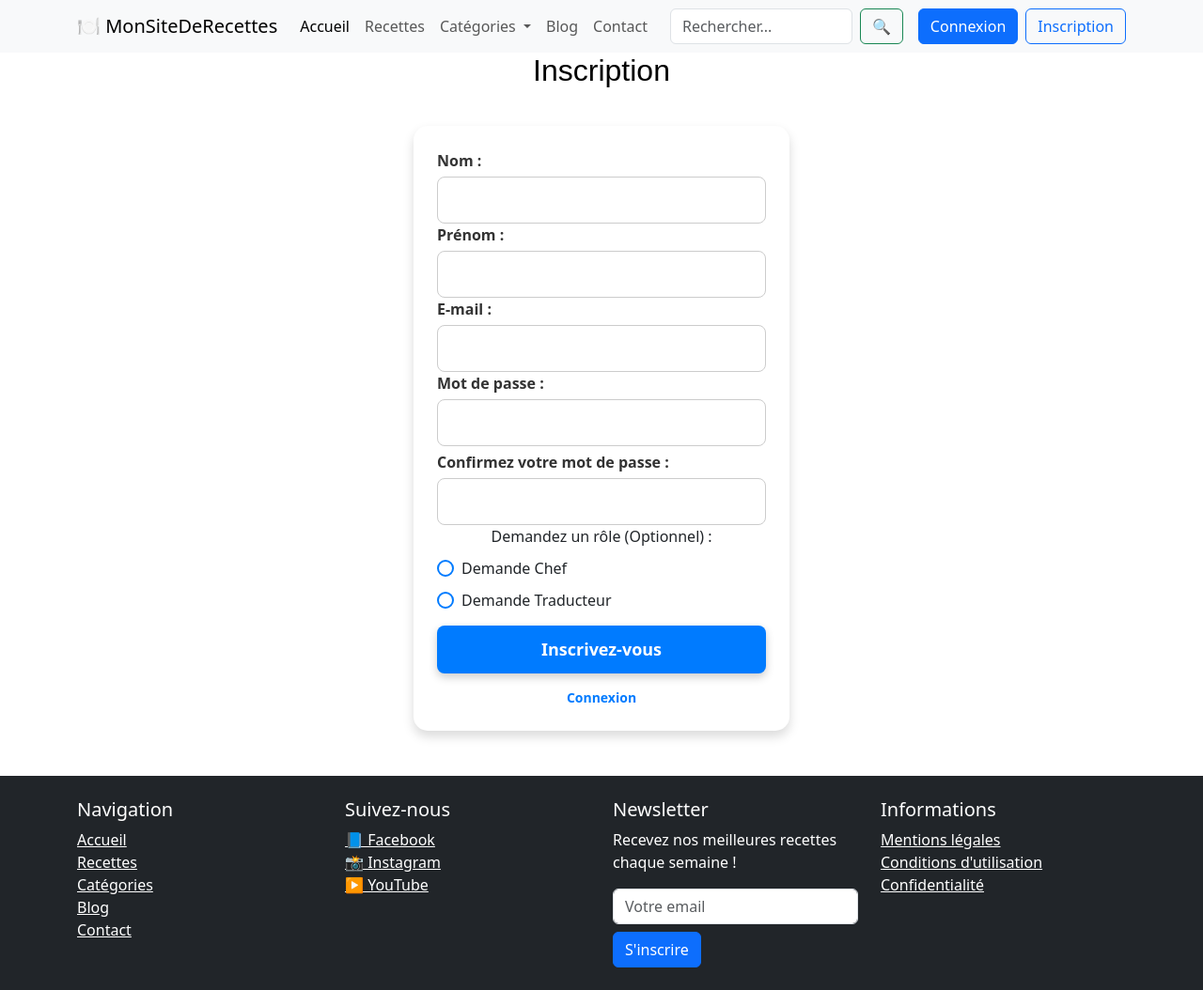
After one commit to AbdelBakiY/site_web_recette, a PHP site: page /register.php in a window 1280 px wide. The commit adds this page. Shown: the whole page at 94% size. Run offline with PHP 8.4, Linux system fonts and the light colour scheme.

Commit message:
modifier

```diff
--- /dev/null
+++ b/include/functions.inc.php
@@ -0,0 +1,41 @@
+<?php
+
+function connexion($e_mail, $mdp) {}
+
+function inscription($nom, $prenom, $email, $mdp,$choixRole)
+{
+
+
+    $utilisateursFile = 'data/utilisateurs.json';
+    $mdpHash = password_hash($mdp, PASSWORD_DEFAULT);
+
+    $nouvelUtilisateur = array(
+        "nom" => $nom,
+        "prenom" => $prenom,
+        "email" => $email,
+        "mdp" => $mdpHash,
+        "roles" => array(
+            "demande" => array($choixRole),
+            "attribue" => array()
+        )
+    );
+
+    $utilisateursData[] = $nouvelUtilisateur;
+
+    if (file_put_contents($utilisateursFile, json_encode($utilisateursData, JSON_PRETTY_PRINT))) {
+        session_start();
+        $_SESSION['nom'] = $nom;
+        $_SESSION['prenom'] = $prenom;
+        $_SESSION['email'] = $email;
+
+        header("Location: index.php");
+        exit();
+
+    } else {
+        return "Erreur lors de l'enregistrement de l'utilisateur.";
+    }
+
+
+}
+
+?>
--- a/include/header.inc.php
+++ b/include/header.inc.php
@@ -1,12 +1,21 @@
+<?php
+include 'include/functions.inc.php';
+?>
+
 <!DOCTYPE html>
 <html lang="fr">
 <head>
     <meta charset="UTF-8">
     <meta name="viewport" content="width=device-width, initial-scale=1.0">
-    <title>Mon Site de Recettes</title>
+    <title><?php echo $titre;?></title>
     <!-- Bootstrap CSS -->
     <link href="https://cdn.jsdelivr.net/npm/bootstrap@5.3.2/dist/css/bootstrap.min.css" rel="stylesheet">
     <link rel="stylesheet" href="style/style.css"> <!-- Ton fichier CSS si besoin -->
+    <link rel="stylesheet" href="https://cdn.jsdelivr.net/npm/bootstrap@5.3.2/dist/css/bootstrap.min.css">
+    <script src="https://ajax.googleapis.com/ajax/libs/jquery/3.5.1/jquery.min.js"></script>
+    <script src="https://code.jquery.com/jquery-3.6.0.min.js"></script>
+
+    <script src="js/script.js"></script>
 </head>
 <body>
 
--- /dev/null
+++ b/register.php
@@ -0,0 +1,285 @@
+<?php
+$titre = "Inscription | MonSiteDeRecettes";
+require_once("include/header.inc.php");
+
+if (isset($_POST["inscription"])) {
+    $Nom = $_POST["Nom"];
+    $Prenom = $_POST["Prenom"];
+    $e_mail = $_POST["e-mail"];
+    $mdp = $_POST["mdp"];
+    $Cmdp = $_POST["Cmdp"];
+
+    $choixRole = isset($_POST['choix']) ? $_POST['choix'] : null;
+    inscription($Nom, $Prenom, $e_mail, $mdp, $choixRole);
+}
+
+
+
+
+
+// traitemnt de comfirmation de mdp
+
+?>
+<script>
+    $(document).ready(function() {
+        $('#mdp, #Cmdp').on('input', function() {
+            var mdp = $('#mdp').val().trim();
+            var Cmdp = $('#Cmdp').val().trim();
+
+            if (mdp !== '' && Cmdp !== '') {
+                if (mdp === Cmdp) {
+                    $('#mdp_message').text("Les mots de passe correspondent.")
+                        .removeClass()
+                        .addClass("success");
+                } else {
+                    $('#mdp_message').text("Les mots de passe ne correspondent pas.")
+                        .removeClass()
+                        .addClass("error");
+                }
+            } else {
+                $('#mdp_message').text("").removeClass();
+            }
+        });
+
+
+
+        function verifierEmail(email) {
+            $.ajax({
+                url: 'verifier_email.php',
+                type: 'POST',
+                data: {
+                    email: email
+                },
+                success: function(response) {
+                    console.log(response);
+                    if (response.trim() === 'email_existe') {
+                        $('#deja_mail').removeClass('hidden').addClass('visible');
+                        emailExists = true;
+                    } else {
+                        $('#deja_mail').removeClass('visible').addClass('hidden');
+                        emailExists = false;
+                    }
+                },
+                error: function() {
+                    alert('Erreur lors de la vérification de l\'email.');
+                }
+            });
+        }
+        $('#e-mail').on('input', function() {
+            var email = $(this).val();
+            verifierEmail(email);
+        });
+
+
+
+        $('form').on('submit', function(event) {
+            var mdp = $('#mdp').val().trim();
+            var Cmdp = $('#Cmdp').val().trim();
+
+            if (mdp !== Cmdp) {
+                event.preventDefault();
+                $('#non_cor').show();
+            } else {
+                $('#non_cor').hide();
+
+            }
+            if (emailExists) {
+                event.preventDefault();
+                $('#deja_mail').removeClass('hidden').addClass('visible');
+            }
+
+        });
+    });
+</script>
+
+<style>
+    .form-container-inscription {
+        background: #fff;
+        max-width: 400px;
+        margin: 40px auto;
+        padding: 25px;
+        border-radius: 15px;
+        box-shadow: 0 6px 12px rgba(0, 0, 0, 0.15);
+        text-align: center;
+    }
+
+    .form-label {
+        font-size: 16px;
+        font-weight: bold;
+        color: #333;
+        display: block;
+        margin-bottom: 5px;
+        text-align: left;
+    }
+
+    .form-input {
+        width: 100%;
+        padding: 12px;
+        border: 1px solid #ccc;
+        border-radius: 8px;
+        outline: none;
+        font-size: 16px;
+        transition: 0.3s;
+        background: #fff;
+        color: #333;
+    }
+
+    .form-input:focus {
+        border-color: #007bff;
+        box-shadow: 0 0 8px rgba(0, 123, 255, 0.3);
+    }
+
+    #mdp_message {
+        font-size: 14px;
+        color: red;
+        margin-top: 5px;
+    }
+
+    /* Style des boutons radio */
+    .radio-container {
+        display: flex;
+        flex-direction: column;
+        gap: 10px;
+        margin-top: 10px;
+        text-align: left;
+    }
+
+    .radio-option {
+        display: flex;
+        align-items: center;
+        font-size: 16px;
+        cursor: pointer;
+        gap: 8px;
+    }
+
+    .radio-option input {
+        display: none;
+    }
+
+    .custom-radio {
+        width: 18px;
+        height: 18px;
+        border: 2px solid #007bff;
+        border-radius: 50%;
+        display: inline-block;
+        position: relative;
+    }
+
+    .radio-option input:checked+.custom-radio::after {
+        content: "";
+        width: 10px;
+        height: 10px;
+        background: #007bff;
+        border-radius: 50%;
+        position: absolute;
+        top: 50%;
+        left: 50%;
+        transform: translate(-50%, -50%);
+    }
+
+    .form-submit {
+        width: 100%;
+        padding: 12px;
+        background: #007bff;
+        border: none;
+        border-radius: 8px;
+        font-size: 18px;
+        font-weight: bold;
+        color: white;
+        cursor: pointer;
+        transition: 0.3s;
+        margin-top: 15px;
+        box-shadow: 0 4px 10px rgba(0, 0, 0, 0.2);
+    }
+
+    .form-submit:hover {
+        background: #0056b3;
+    }
+
+    .form-link {
+        display: block;
+        text-align: center;
+        margin-top: 15px;
+        text-decoration: none;
+        font-size: 14px;
+        font-weight: bold;
+        color: #007bff;
+        transition: 0.3s;
+    }
+
+    .form-link:hover {
+        color: #0056b3;
+        text-decoration: underline;
+    }
+
+    /* Messages d'erreur */
+    #non_cor,
+    #deja_mail {
+        display: none;
+        color: red;
+        text-align: center;
+        margin-top: 5px;
+    }
+
+    #deja_mail.visible {
+        display: block;
+    }
+
+    #deja_mail.hidden {
+        display: none;
+    }
+
+
+
+    #mdp_message.success {
+        color: green;
+    }
+
+    #mdp_message.error {
+        color: red;
+    }
+</style>
+
+<main>
+    <h2 style="color:black;text-align:center;font-size: 2em;font-family: 'Poppins', sans-serif;">Inscription</h2>
+
+    <form action="register.php" method="post" class="form-container-inscription">
+        <label for="Nom" class="form-label">Nom :</label>
+        <input type="text" id="Nom" name="Nom" required class="form-input" />
+
+        <label for="Prenom" class="form-label">Prénom :</label>
+        <input type="text" id="Prenom" name="Prenom" required class="form-input" />
+
+        <label for="e-mail" class="form-label">E-mail :</label>
+        <input type="email" id="e-mail" name="e-mail" required class="form-input" />
+
+
+        <label for="mdp" class="form-label">Mot de passe :</label>
+        <input type="password" id="mdp" name="mdp" required class="form-input" />
+        <div id="mdp_message"></div>
+
+        <label for="Cmdp" class="form-label">Confirmez votre mot de passe :</label>
+        <input type="password" id="Cmdp" name="Cmdp" required class="form-input" />
+
+        <span style="color:red;display:none;margin-bottom:2%;text-align:center;" id="non_cor">Les deux mots de passe ne correspondent pas.</span>
+        <span style="color:red;margin-bottom:2%;text-align:center;" id="deja_mail" class="hidden">Un compte avec cet e-mail existe déjà.</span>
+        <label>Demandez un rôle (Optionnel) :</label>
+        <div class="radio-container">
+            <label class="radio-option">
+                <input type="radio" name="choix" value="DemandeChef">
+                <span class="custom-radio"></span> Demande Chef
+            </label>
+            <label class="radio-option">
+                <input type="radio" name="choix" value="DemandeTraducteur">
+                <span class="custom-radio"></span> Demande Traducteur
+            </label>
+        </div>
+        <input type="submit" value="Inscrivez-vous" class="form-submit" name="inscription" />
+
+        <a href="login.php" class="form-link">Connexion</a>
+    </form>
+</main>
+
+<?php
+require_once 'include/footer.inc.php';
+?>
```
Also changed, not shown: css/style.css (+82 -0 lines), data/utilisateurs.json (+14 -0 lines), index.php (+65 -12 lines), js/script.js (deleted, +0 -41 lines), login.php (added, +113 -0 lines), verifier_email.php (added, +17 -0 lines), traitement.php (added).
